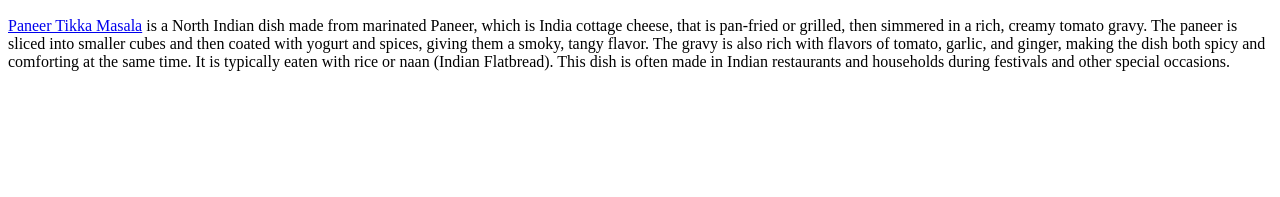
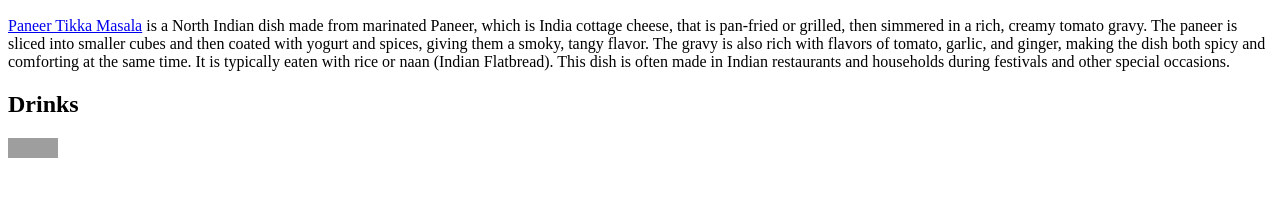
Before and after one commit to nimaaru17/nimaaru17.github.io, a plain HTML site: page index.html in a window 1280 px wide. Shown: the part 103-300 px from the top of the page. Drawn offline with Linux system fonts and the light colour scheme; grey boxes are pictures that could not be loaded.

Commit message:
index.html

```diff
--- a/index.html
+++ b/index.html
@@ -10,4 +10,5 @@
 
     <img src="https://i.pinimg.com/564x/09/e4/ac/09e4acfe3778136b196f0202b45f49d5.jpg" height="20" width="50"alt="Paneer Image"/>
       <p><a href="https://healthynibblesandbits.com/paneer-tikka-masala/"target="_blank">Paneer Tikka Masala</a> is a North Indian dish made from marinated Paneer, which is India cottage cheese, that is pan-fried or grilled, then simmered in a rich, creamy tomato gravy. The paneer is sliced into smaller cubes and then coated with yogurt and spices, giving them a smoky, tangy flavor. The gravy is also rich with flavors of tomato, garlic, and ginger, making the dish both spicy and comforting at the same time. It is typically eaten with rice or naan (Indian Flatbread). This dish is often made in Indian restaurants and households during festivals and other special occasions.</p>
-   <h2></h2>
+   <h2>Drinks</h2>
+    <img src="https://www.theflavorbender.com/wp-content/uploads/2024/02/Falooda-drink-with-ice-cream-and-rose-water.jpg" height="20" width="50"alt="Falooda Image"/>
```
